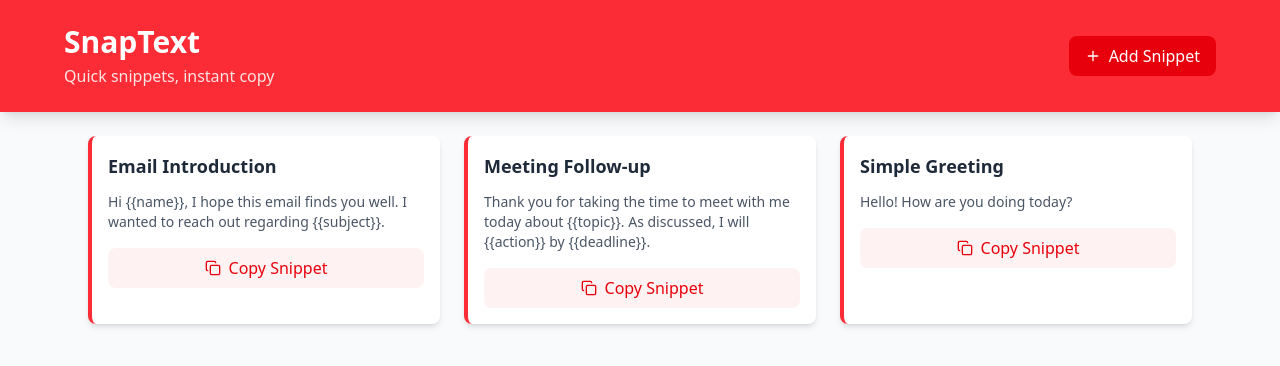
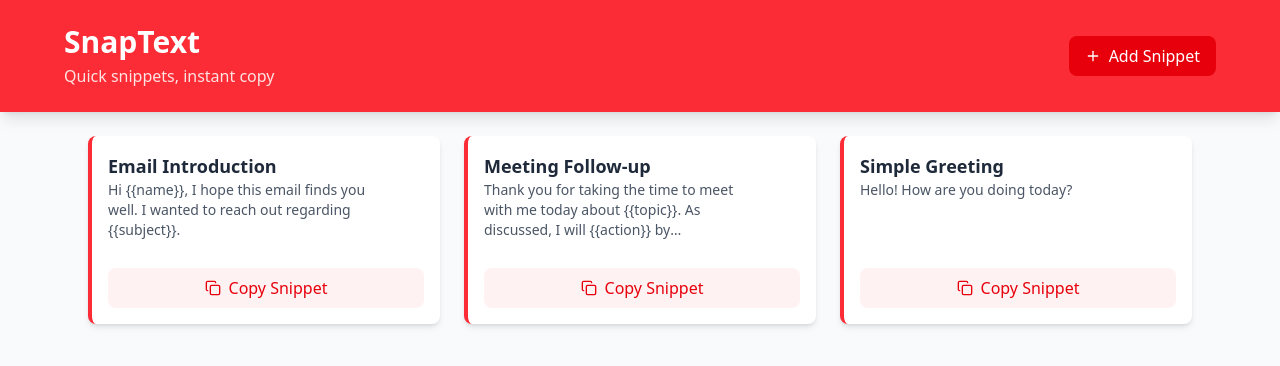
Before and after one commit to homayunmmdy/SnappText, a React (Vite) app: page / in a window 1280 px wide. Shown: the top 366 px of the page. Built offline with nearby package versions, Linux system fonts and the light colour scheme.

Commit message:
add : cursor pointer to buttons

```diff
--- a/src/components/Header.tsx
+++ b/src/components/Header.tsx
@@ -16,7 +16,7 @@ const Header = () => {
         </div>
         <button
           onClick={() => dispatch({ type: "OPEN_FORM" })}
-          className="bg-red-600 hover:bg-red-700 px-4 py-2 rounded-lg flex items-center gap-2 transition-colors"
+          className="bg-red-600 hover:bg-red-700 px-4 py-2 cursor-pointer rounded-lg flex items-center gap-2 transition-colors"
         >
           <Plus className="w-4 h-4" />
           Add Snippet
--- a/src/components/SnippetCard.tsx
+++ b/src/components/SnippetCard.tsx
@@ -43,39 +43,41 @@ const SnippetCard: React.FC<Props> = ({ snippet }: Props) => {
   return (
     <>
       <div className="bg-white rounded-lg shadow-md hover:shadow-lg transition-all duration-200 border-l-4 border-red-500 group">
-        <div className="p-4">
+        <div className="p-4 flex justify-between h-full flex-col">
           <div className="flex justify-between items-start mb-3">
+            <div>
               <h3 className="font-semibold text-gray-800 text-lg">
                 {snippet.title}
               </h3>
+            <p className="text-gray-600 text-sm mb-4 line-clamp-3">
+              {snippet.description.substring(0, 150)}
+              {snippet.description.length > 150 ? "..." : ""}
+            </p>
+            </div>
+
               <div className="flex gap-1 opacity-0 group-hover:opacity-100 transition-opacity">
                 <button
                   onClick={() => dispatch({ type: "OPEN_FORM", snippet })}
-                className="p-1 text-gray-400 hover:text-red-500 transition-colors"
+                  className="p-1 text-gray-400 cursor-pointer hover:text-red-500 transition-colors"
                 >
                   <Edit className="w-4 h-4" />
                 </button>
                 <button
                   onClick={handleDelete}
-                className="p-1 text-gray-400 hover:text-red-500 transition-colors"
+                  className="p-1 text-gray-400 cursor-pointer hover:text-red-500 transition-colors"
                 >
                   <Trash2 className="w-4 h-4" />
                 </button>
               </div>
           </div>
-
-          <p className="text-gray-600 text-sm mb-4 line-clamp-3">
-            {snippet.description.substring(0, 150)}
-            {snippet.description.length > 150 ? "..." : ""}
-          </p>
-
           <button
             onClick={handleCopy}
-            className="w-full bg-red-50 hover:bg-red-100 text-red-600 font-medium py-2 px-4 rounded-lg flex items-center justify-center gap-2 transition-colors"
+            className="w-full bg-red-50 cursor-pointer hover:bg-red-100 text-red-600 font-medium py-2 px-4 rounded-lg flex items-center justify-center gap-2 transition-colors"
           >
             <Copy className="w-4 h-4" />
             Copy Snippet
           </button>
+
         </div>
       </div>
     </>
--- a/src/components/SnippetForm.tsx
+++ b/src/components/SnippetForm.tsx
@@ -59,7 +59,7 @@ const SnippetForm = () => {
                         </h3>
                         <button
                             onClick={() => dispatch({type: "CLOSE_FORM"})}
-                            className="text-gray-400 hover:text-gray-600"
+                            className="text-gray-400 hover:text-gray-600 cursor-pointer"
                         >
                             <X className="w-5 h-5"/>
                         </button>
@@ -101,14 +101,14 @@ const SnippetForm = () => {
                             <button
                                 type="button"
                                 onClick={() => dispatch({type: "CLOSE_FORM"})}
-                                className="flex-1 px-4 py-2 border border-gray-300 text-gray-700 rounded-lg hover:bg-gray-50"
+                                className="flex-1 px-4 py-2 border cursor-pointer border-gray-300 text-gray-700 rounded-lg hover:bg-gray-50"
                             >
                                 Cancel
                             </button>
                             <button
                                 type="button"
                                 onClick={handleSubmit}
-                                className="flex-1 px-4 py-2 bg-red-500 text-white rounded-lg hover:bg-red-600"
+                                className="flex-1 px-4 py-2 cursor-pointer bg-red-500 text-white rounded-lg hover:bg-red-600"
                             >
                                 {state.editingSnippet ? "Update" : "Add"} Snippet
                             </button>
```
Lines whose indentation alone changed are shown as unchanged.
